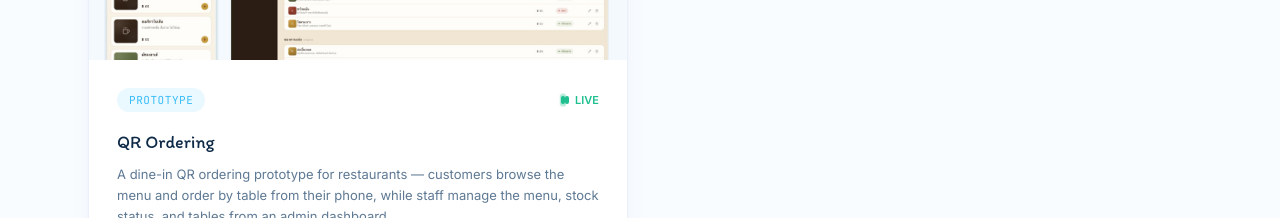
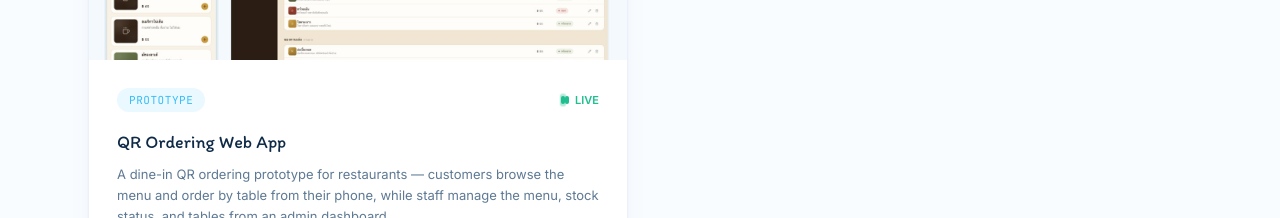
Before and after one commit to tpohm/portfolio, a Next.js app: page / in a window 1280 px wide. Shown: the part 5920-6138 px from the top of the page. Built offline with nearby package versions, Linux system fonts and the light colour scheme.

Commit message:
change menu

```diff
--- a/app/page.js
+++ b/app/page.js
@@ -184,7 +184,7 @@ const PROJECTS = [
     desc: "An interactive coffee shop POS prototype — item customization (size, hot/iced/blended, extra shots, syrups, toppings, sweetness level) with a live order summary and checkout flow.",
   },
   {
-    name: "QR Ordering",
+    name: "QR Ordering Web App",
     url: "https://qr-ordering-neon.vercel.app/",
     category: "PROTOTYPE",
     type: "prototype",
```
